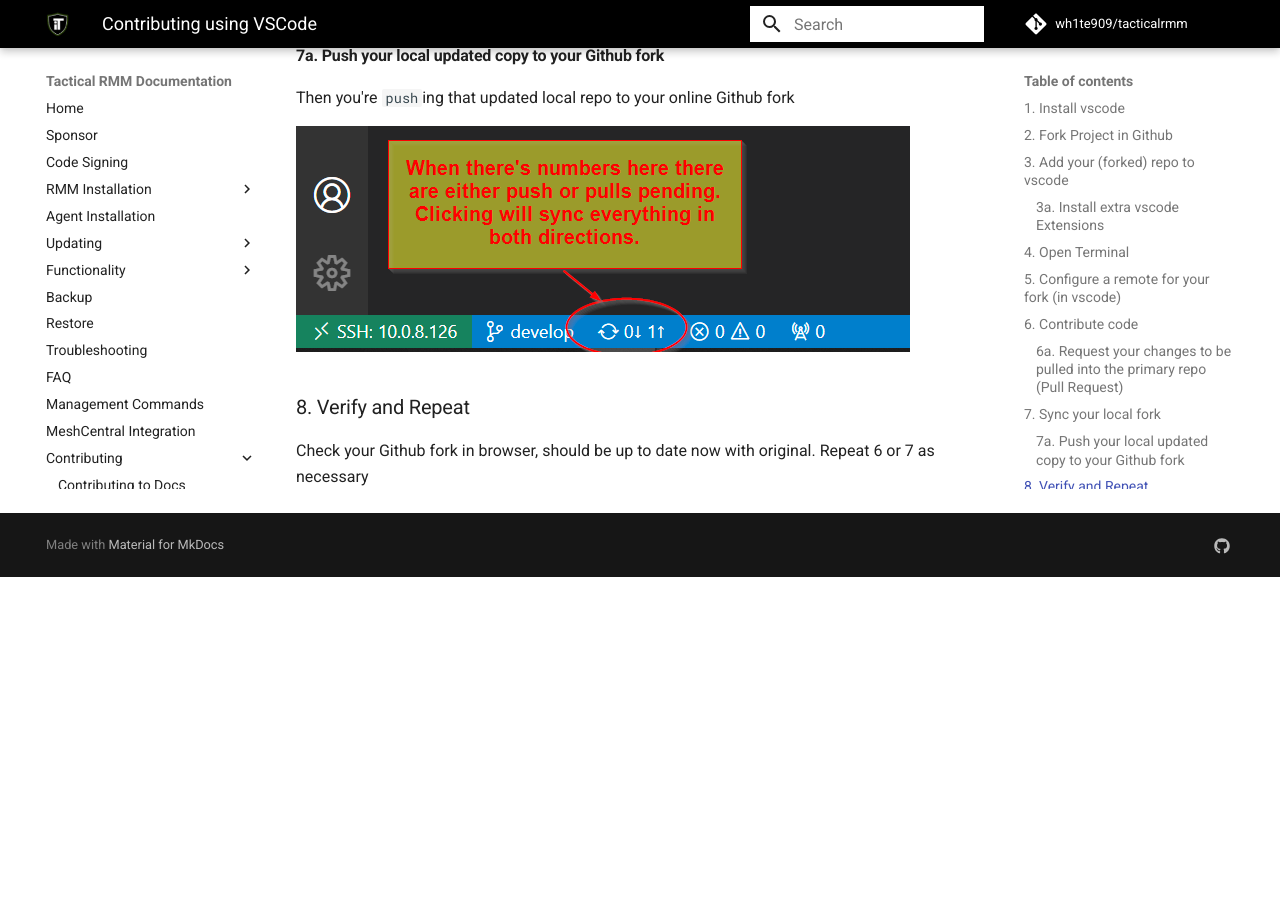
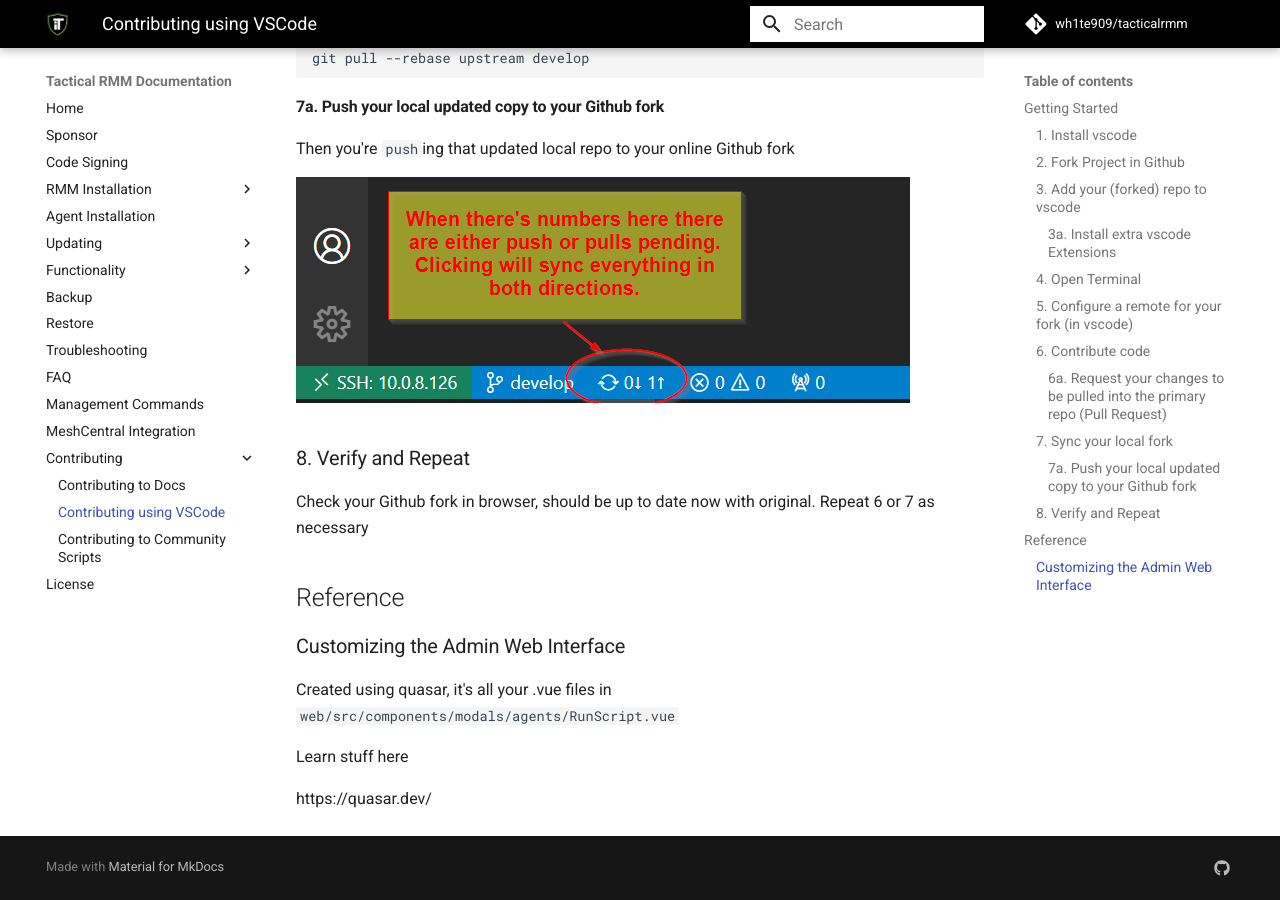
Before and after one commit to amidaware/trmm-docs, an MkDocs documentation site: the page built from docs/docs/contributing_using_vscode.md, in a window 1280 px wide and 900 px high, scrolled down 2221 px. Built offline with MkDocs 1.6.1 and Material for MkDocs 9.7.7, drawn with Linux system fonts in a browser that asks for light colours; comment, search, counter and statistics services are not loaded; before the commit the page ends 2798 px from its top, so only the background shows below that.

Commit message:
Adding notes to vscode docs

```diff
--- a/docs/docs/contributing_using_vscode.md
+++ b/docs/docs/contributing_using_vscode.md
@@ -1,4 +1,5 @@
 
+## Getting Started
 
 ### 1. Install vscode
 [https://code.visualstudio.com/download](https://code.visualstudio.com/download)
@@ -95,3 +96,13 @@
 ### 8. Verify and Repeat
 
 Check your Github fork in browser, should be up to date now with original. Repeat 6 or 7 as necessary
+
+## Reference
+
+### Customizing the Admin Web Interface
+
+Created using quasar, it's all your .vue files in `web/src/components/modals/agents/RunScript.vue`
+
+Learn stuff here
+
+https://quasar.dev/
```
